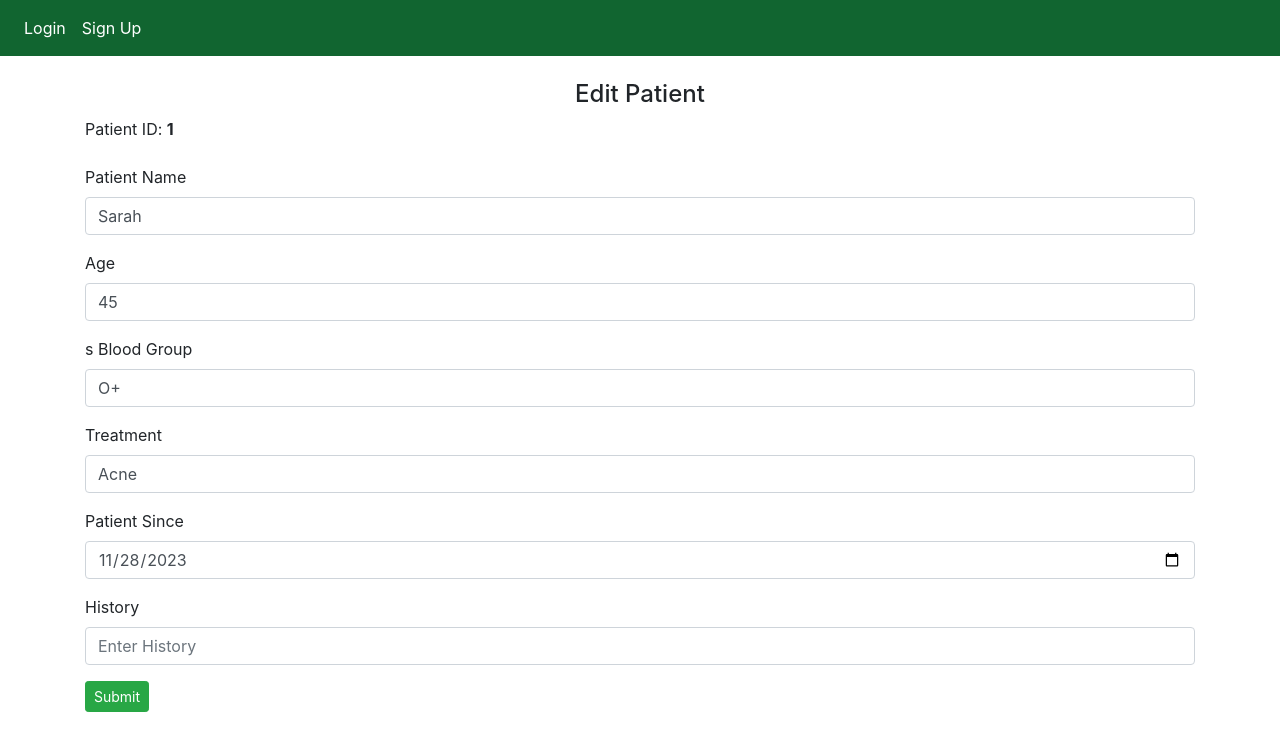
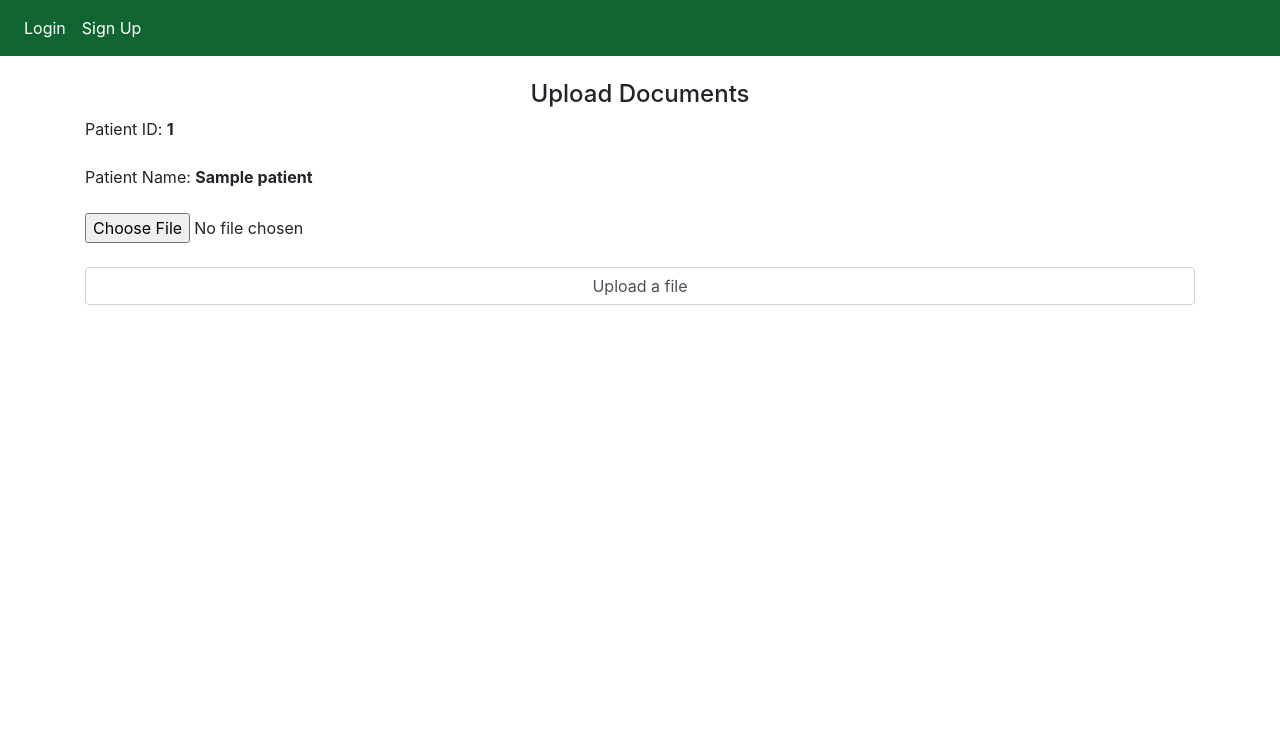
Before and after one commit to juileekharat/shree-clinic-python, a Flask app: page /fetch_patient?id=1 in a window 1280 px wide. Shown: the top 751 px of the page. Run offline with Flask 3, Linux system fonts and the light colour scheme; tables that the repository leaves empty hold one stand-in row (values such as "Sample post"); some libraries are stand-ins or nearby versions.

Commit message:
Document Upload feature added

```diff
--- a/website/patients.py
+++ b/website/patients.py
@@ -1,7 +1,9 @@
 from flask import Blueprint, render_template, request, flash, redirect, url_for, jsonify
 from flask_login import current_user
-from .models import Patient
+from .models import Patient, Documents
 from datetime import datetime
+from flask_sqlalchemy import pagination
+from werkzeug.utils import secure_filename
 from . import db
 import json
 
@@ -9,7 +11,8 @@
 
 @patients.route('/patients', methods=['POST', 'GET'])
 def display_patients():
-    patients = Patient.query.all()
+    page = request.args.get('page', 1, type=int)
+    patients = Patient.query.filter_by().paginate(page=page, per_page=10)
     return render_template("patients/patients.html", user=current_user, data=patients)
 
 @patients.route('/add_patient_redirect')
@@ -48,8 +51,8 @@
 def fetch_patient():
     patientId = request.args.get('id')
     patient = Patient.query.get(patientId)
-    #patient = Patient.query.filter_by(id=patientId).all()
-    return render_template("patients/edit_patients.html", user=current_user, data=patient)
+    #return render_template("patients/edit_patients.html", user=current_user, data=patient) - Fix it with parameter
+    return render_template("patients/upload_documents.html", user=current_user, data=patient)
 
 @patients.route('/get-patient', methods=['POST', 'GET'])
 def get_patient():
@@ -107,28 +110,24 @@
     patientId = data['patientId']
     patient = Patient.query.get(patientId)
     if patient:
-            db.session.delete(patient)
+            #db.session.delete(patient)
             db.session.commit()
             flash('Patient Deleted', category='success')
     return jsonify({})
 
-# @patients.route('/fetch_patient', methods=['POST'])
-# def fetch_patient():
-#     try:
-#         data = json.loads(request.data)
-#         print(data)
-#         patientId = data['patientId']
-#         patient = Patient.query.get(patientId)
-#         #patient = Patient.query.filter_by(id=patientId).all()
-#         data = {'id': patient.id,
-#                 'name': patient.name,
-#                 'age': patient.age,
-#                 'bloodGroup': patient.blood_group,
-#                 'treatment': patient.treatment,
-#                 'patientSince': patient.patient_since,
-#                 'history': patient.history }
-#         return jsonify(data), 200 , ({'ContentType':'application/json'})
-#     except Exception as e:
-#             print(e)
-#             # Now you can see what the real issue is...
-#             return json.dumps({'success':True}), 200, ({'ContentType':'application/json'})
+@patients.route('/upload_documents', methods=['POST'])
+def upload_documents():
+    id = request.form.get('id')
+    documentFile = request.files['documentFile']
+
+    if not documentFile:
+        flash('No file selected', category='error')
+    else:
+        fileName = secure_filename(documentFile.filename)
+        mimeType = documentFile.mimetype
+        document = Documents(image_buffer=documentFile.read(), mimetype=mimeType, document_name=fileName, patient_id=id)
+        db.session.add(document)
+        db.session.commit()
+        flash('Document has been uploaded', category='success')
+
+    return render_template("patients/patients.html", user=current_user)
--- a/website/templates/patients/edit_patients.html
+++ b/website/templates/patients/edit_patients.html
@@ -3,7 +3,6 @@
 <h4 align="center">Edit Patient</h4>
 <div id="edit_patient_div">
     <form method="POST" action="{{ url_for('patients.edit_patient') }}">
-        <!-- <input type="hidden" class="form-control" id="id" value="{{data.id}}"/> -->
         <div class="form-group">
             <label for="id">Patient ID</label>: <b> {{data.id}} </b>
             <input type="hidden" class="form-control" id="id" name="id" value="{{data.id}}"/>
@@ -16,7 +15,7 @@
             <label for="age">Age</label>
             <input type="text" class="form-control" id="age" name="age" placeholder="Enter Age" value="{{data.age}}"/>
         </div>
-        <div class="form-group">s
+        <div class="form-group">
             <label for="bloodGroup">Blood Group</label>
             <input type="text" class="form-control" id="bloodGroup" name="bloodGroup" placeholder="Enter Blood Group" value="{{data.blood_group}}"/>
         </div>
--- /dev/null
+++ b/website/templates/patients/upload_documents.html
@@ -0,0 +1,18 @@
+{% extends "base.html" %} {% block title %}Add Documents{% endblock %}{% block content %}
+<br/>
+<h4 align="center">Upload Documents</h4>
+<form action="{{ url_for('patients.upload_documents')}}" enctype="multipart/form-data" method="POST">
+    <div class="form-group">
+        <label for="id">Patient ID</label>: <b> {{data.id}} </b>
+        <input type="hidden" class="form-control" id="id" name="id" value="{{data.id}}"/>
+    </div>
+    <div class="form-group">
+        <label for="name">Patient Name</label>: <b> {{data.name}} </b>
+        <input type="hidden" class="form-control" id="name" name="name" placeholder="Enter Patient Name" value="{{data.name}}"/>
+    </div>
+    <div class="form-group">
+        <input type="file" name="documentFile"/><br/><br/>
+        <input type="Submit" class="form-control" value="Upload a file"/>
+    </div>
+</form>
+{% endblock %}
```
Also changed, not shown: impSyntax.txt (added, +28 -0 lines), website/__init__.py (+5 -5 lines), website/models.py (+8 -0 lines), website/templates/patients/patients.html (+18 -1 lines), instance/database.db.
